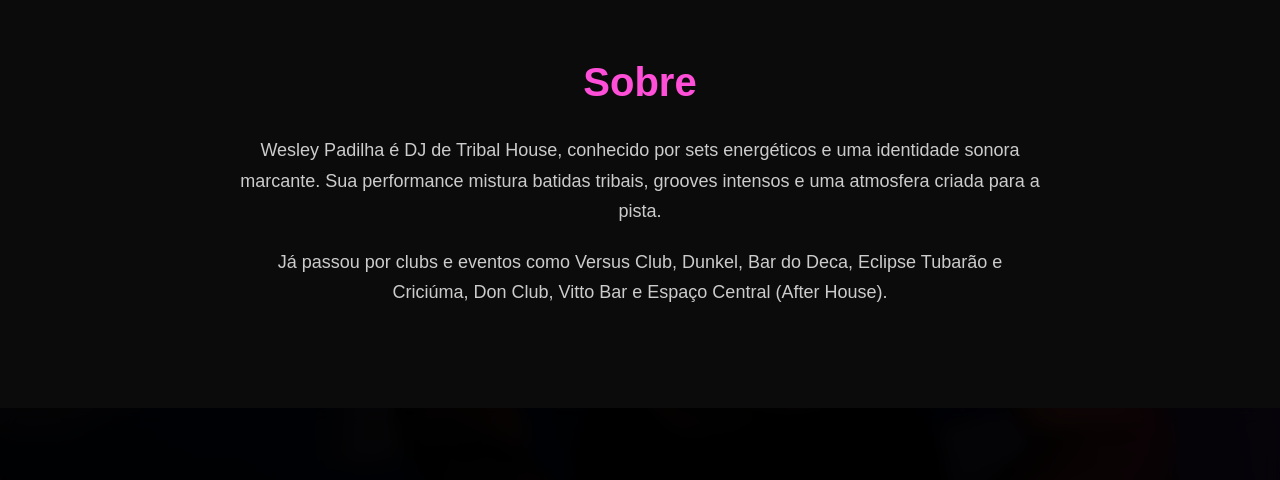
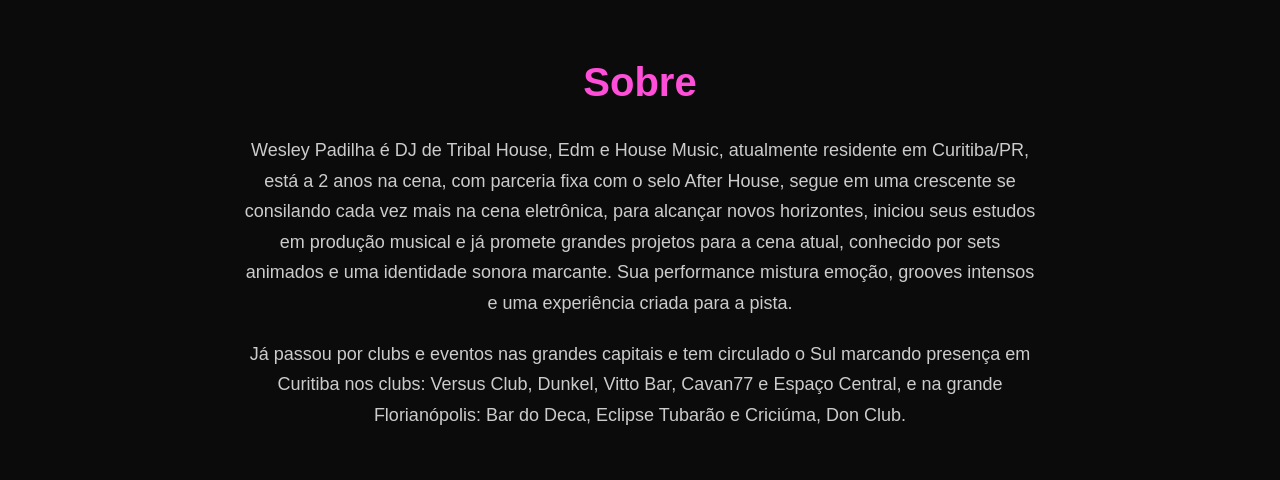
Before and after one commit to wesleypadilha/wesley-presskit, a React (Vite) app: page / in a window 1280 px wide. Shown: the part 820-1300 px from the top of the page. Built offline with nearby package versions, Linux system fonts and the light colour scheme.

Commit message:
Alteração de texto home

```diff
--- a/src/components/About.jsx
+++ b/src/components/About.jsx
@@ -7,16 +7,21 @@ function About() {
       <h2>Sobre</h2>
 
       <p>
-        Wesley Padilha é DJ de Tribal House, conhecido por sets
-        energéticos e uma identidade sonora marcante.
-        Sua performance mistura batidas tribais, grooves intensos
-        e uma atmosfera criada para a pista.
+        Wesley Padilha é DJ de Tribal House, Edm e House Music,
+        atualmente residente em Curitiba/PR, está a 2 anos na cena, com parceria
+        fixa com o selo After House, segue em uma crescente
+        se consilando cada vez mais na cena eletrônica, para alcançar novos horizontes, iniciou
+        seus estudos em produção musical e já promete grandes projetos para a cena atual,
+        conhecido por sets
+        animados e uma identidade sonora marcante.
+        Sua performance mistura emoção, grooves intensos
+        e uma experiência criada para a pista.
       </p>
 
       <p>
-        Já passou por clubs e eventos como Versus Club, Dunkel,
-        Bar do Deca, Eclipse Tubarão e Criciúma, Don Club,
-        Vitto Bar e Espaço Central (After House).
+        Já passou por clubs e eventos nas grandes capitais e tem circulado o Sul
+        marcando presença em Curitiba nos clubs: Versus Club, Dunkel,
+        Vitto Bar, Cavan77 e Espaço Central, e na grande Florianópolis: Bar do Deca, Eclipse Tubarão e Criciúma, Don Club.
       </p>
 
     </section>
```
